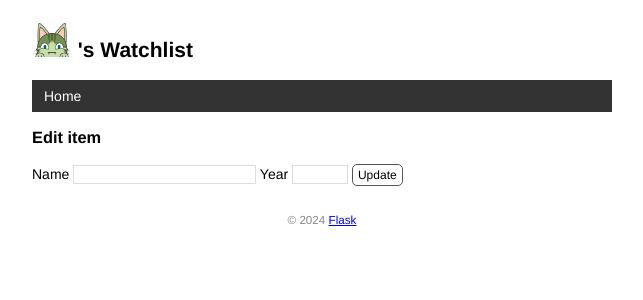
After one commit to hython4/watchlist, a Flask app: template templates/edit.html in a window 1280 px wide. The commit adds this page. Shown: the top 300 px of the page, without its empty margins (318-961 px from the left). Run offline with Flask 3, Linux system fonts and the light colour scheme; the template is opened without the code that fills it, so the values that code supplies are empty.

Commit message:
Create, edit and delete item by form

```diff
--- a/app.py
+++ b/app.py
@@ -1,8 +1,9 @@
 import os
+import secrets
 import sys
 
 import click
-from flask import Flask, render_template, url_for
+from flask import Flask, flash, redirect, render_template, request, url_for
 from flask_sqlalchemy import SQLAlchemy
 
 WIN = sys.platform.startswith("win")
@@ -16,6 +17,8 @@ app.config["SQLALCHEMY_DATABASE_URI"] = prefix + os.path.join(app.root_path, "da
 app.config["SQLALCHEMY_TRACK_MODIFICATIONS"] = False  # 关闭对模型修改的监控
 # 在扩展类实例化前加载配置
 db = SQLAlchemy(app)
+secret = secrets.token_urlsafe(32)
+app.secret_key = secret
 
 
 class User(db.Model):  # 表名将会是 user（自动生成，小写处理）
@@ -53,10 +56,55 @@ def inject_user():  # 函数名可以随意修改
     return dict(user=user)  # 需要返回字典，等同于 return {'user': user}
 
 
-@app.route("/")
+@app.route("/", methods=["GET", "POST"])
 def index():
+    if request.method == "POST":  # 判断是否是 POST 请求
+        # 获取表单数据
+        title = request.form.get("title")  # 传入表单对应输入字段的 name 值
+        year = request.form.get("year")
+        # 验证数据
+        if not title or not year or len(year) > 4 or len(title) > 60:
+            flash("Invalid input.")  # 显示错误提示
+            return redirect(url_for("index"))  # 重定向回主页
+        # 保存表单数据到数据库
+        movie = Movie(title=title, year=year)  # 创建记录
+        db.session.add(movie)  # 添加到数据库会话
+        db.session.commit()  # 提交数据库会话
+        flash("Item created.")  # 显示成功创建的提示
+        return redirect(url_for("index"))  # 重定向回主页
+
     movies = Movie.query.all()
     return render_template("index.html", movies=movies)
+
+
+@app.route("/movie/edit/<int:movie_id>", methods=["GET", "POST"])
+def edit(movie_id):
+    movie = Movie.query.get_or_404(movie_id)
+
+    if request.method == "POST":  # 处理编辑表单的提交请求
+        title = request.form["title"]
+        year = request.form["year"]
+
+        if not title or not year or len(year) != 4 or len(title) > 60:
+            flash("Invalid input.")
+            return redirect(url_for("edit", movie_id=movie_id))  # 重定向回对应的编辑页面
+
+        movie.title = title  # 更新标题
+        movie.year = year  # 更新年份
+        db.session.commit()  # 提交数据库会话
+        flash("Item updated.")
+        return redirect(url_for("index"))  # 重定向回主页
+
+    return render_template("edit.html", movie=movie)  # 传入被编辑的电影记录
+
+
+@app.route("/movie/delete/<int:movie_id>", methods=["POST"])  # 限定只接受 POST 请求
+def delete(movie_id):
+    movie = Movie.query.get_or_404(movie_id)  # 获取电影记录
+    db.session.delete(movie)  # 删除对应的记录
+    db.session.commit()  # 提交数据库会话
+    flash("Item deleted.")
+    return redirect(url_for("index"))  # 重定向回主页
 
 
 @app.errorhandler(404)
--- a/static/style.css
+++ b/static/style.css
@@ -4,6 +4,21 @@ body {
     max-width: 580px;
     font-size: 14px;
     font-family: Helvetica, Arial, sans-serif;
+}
+
+.alert {
+    position: relative;
+    padding: 7px;
+    margin: 7px;
+    border: 1px solid transparent;
+    color: #004085;
+    background-color: #cce5ff;
+    border-color: #b8daff;
+    border-radius: 5px;
+}
+
+.inline-form {
+    display: inline;
 }
 
 /* 导航菜单 */
@@ -42,6 +57,37 @@ footer {
 /* 头像 */
 .avatar {
     width: 40px;
+}
+
+/* 覆盖某些浏览器对 input 元素定义的字体 */
+input[type=submit] {
+    font-family: inherit;
+}
+
+input[type=text] {
+    border: 1px solid #ddd;
+}
+
+input[name=year] {
+    width: 50px;
+}
+
+.btn {
+    font-size: 12px;
+    padding: 3px 5px;
+    text-decoration: none;
+    cursor: pointer;
+    background-color: white;
+    color: black;
+    border: 1px solid #555555;
+    border-radius: 5px;
+}
+
+.btn:hover {
+    text-decoration: none;
+    background-color: black;
+    color: white;
+    border: 1px solid black;
 }
 
 /* 电影列表 */
--- a/templates/base.html
+++ b/templates/base.html
@@ -10,6 +10,9 @@
     {% endblock %}
 </head>
 <body>
+    {% for message in get_flashed_messages() %}
+        <div class="alert">{{ message }}</div>
+    {% endfor %}
     <h2>
         <img alt="Avatar" class="avatar" src="{{ url_for('static', filename='images/avatar.png') }}">
         {{ user.name }}'s Watchlist
--- /dev/null
+++ b/templates/edit.html
@@ -0,0 +1,10 @@
+{% extends 'base.html' %}
+
+{% block content %}
+<h3>Edit item</h3>
+<form method="post">
+    Name <input type="text" name="title" autocomplete="off" required value="{{ movie.title }}">
+    Year <input type="text" name="year" autocomplete="off" required value="{{ movie.year }}">
+    <input type="submit" class="btn" name="submit" value="Update">
+</form>
+{% endblock %}
```
Also changed, not shown: templates/index.html (+9 -0 lines), static/favicon.ico (added), 1 other file.
